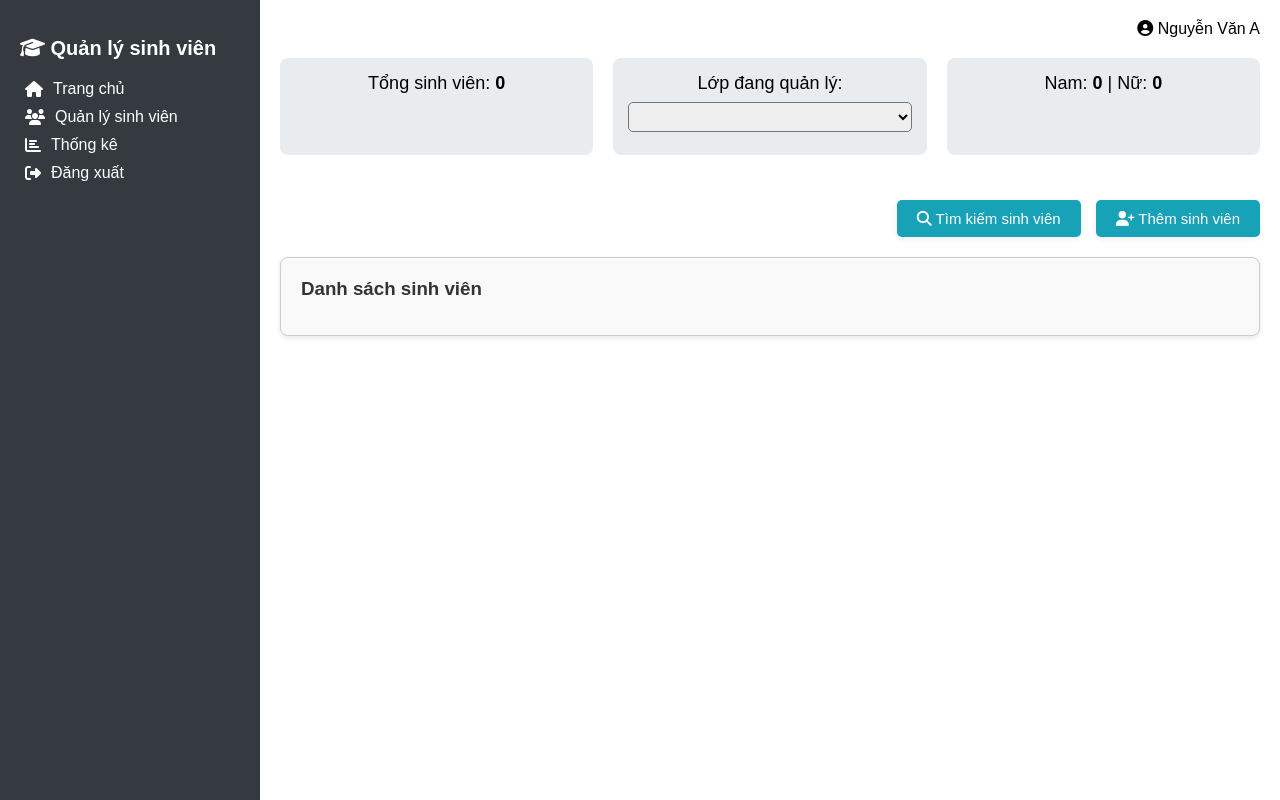
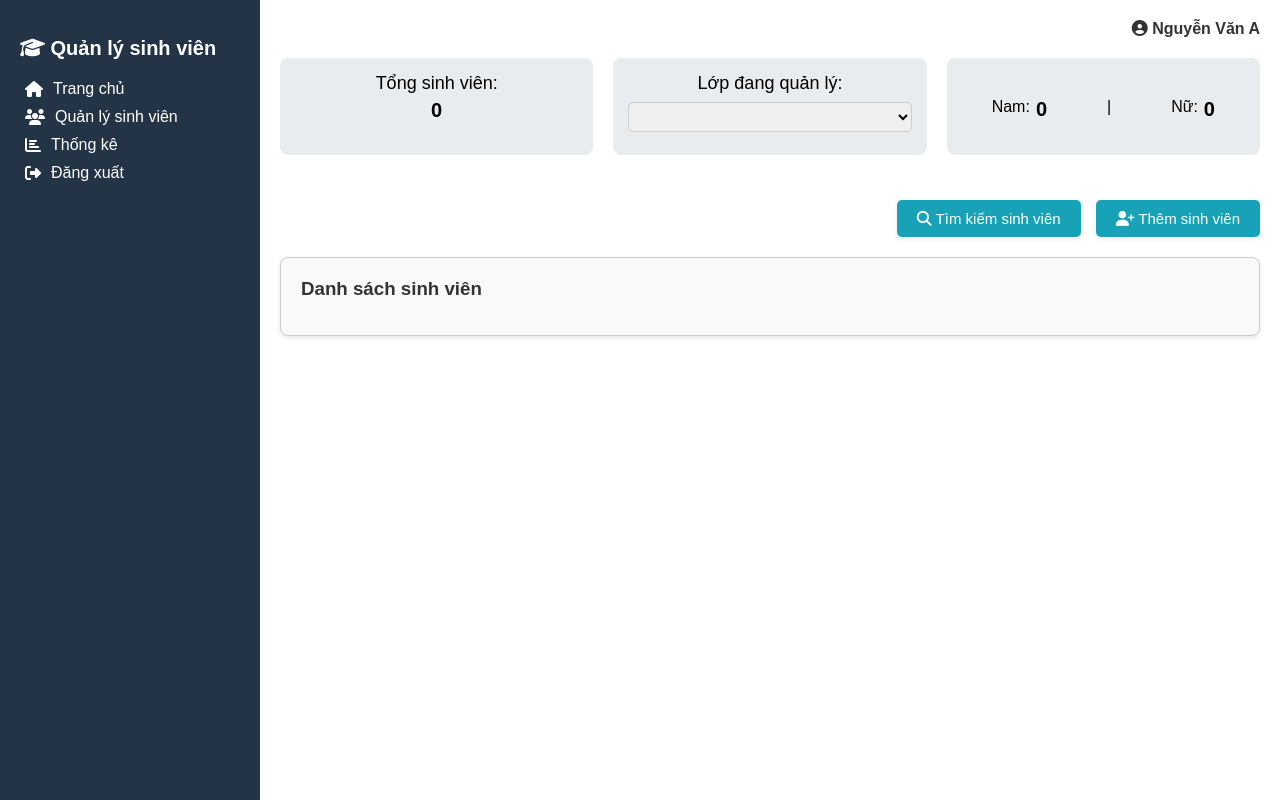
Before and after one commit to Rumnn/BTL-KTPM, a plain HTML site: page Frontend/html/index.html in a window 1280 px wide. Drawn offline with nearby package versions, Linux system fonts and the light colour scheme; sample sign-in values are in the browser's storage.

Commit message:
Update style.css

```diff
--- a/Frontend/css/style.css
+++ b/Frontend/css/style.css
@@ -273,7 +273,7 @@ a:hover {
 
 .sidebar {
     width: 220px;
-    background-color: #343a40;
+    background-color: #243447;
     color: white;
     padding: 20px;
 }
@@ -374,3 +374,37 @@ a:hover {
     box-shadow: -2px 0 8px rgba(0,0,0,0.2);
     max-width: 600px; /* hoặc lớn hơn nếu cần */
 }
+
+/* === Căn giữa header và tên người dùng giống trang chủ === */
+.header .user-info {
+    color: #333;
+    font-weight: bold;
+}
+
+.stat-box strong {
+    display: block;
+    margin-top: 5px;
+    font-size: 20px;
+}
+
+#class-selector {
+  margin-top: 8px;
+  width: 100%;
+  padding: 5px;
+  font-size: 14px;
+  border-radius: 5px;
+  border: 1px solid #ccc;
+}
+
+.stat-gender {
+  display: flex;
+  justify-content: space-around;
+  align-items: center;
+  font-size: 16px;
+}
+
+.stat-gender span {
+  display: flex;
+  gap: 6px;
+  align-items: center;
+}
```
